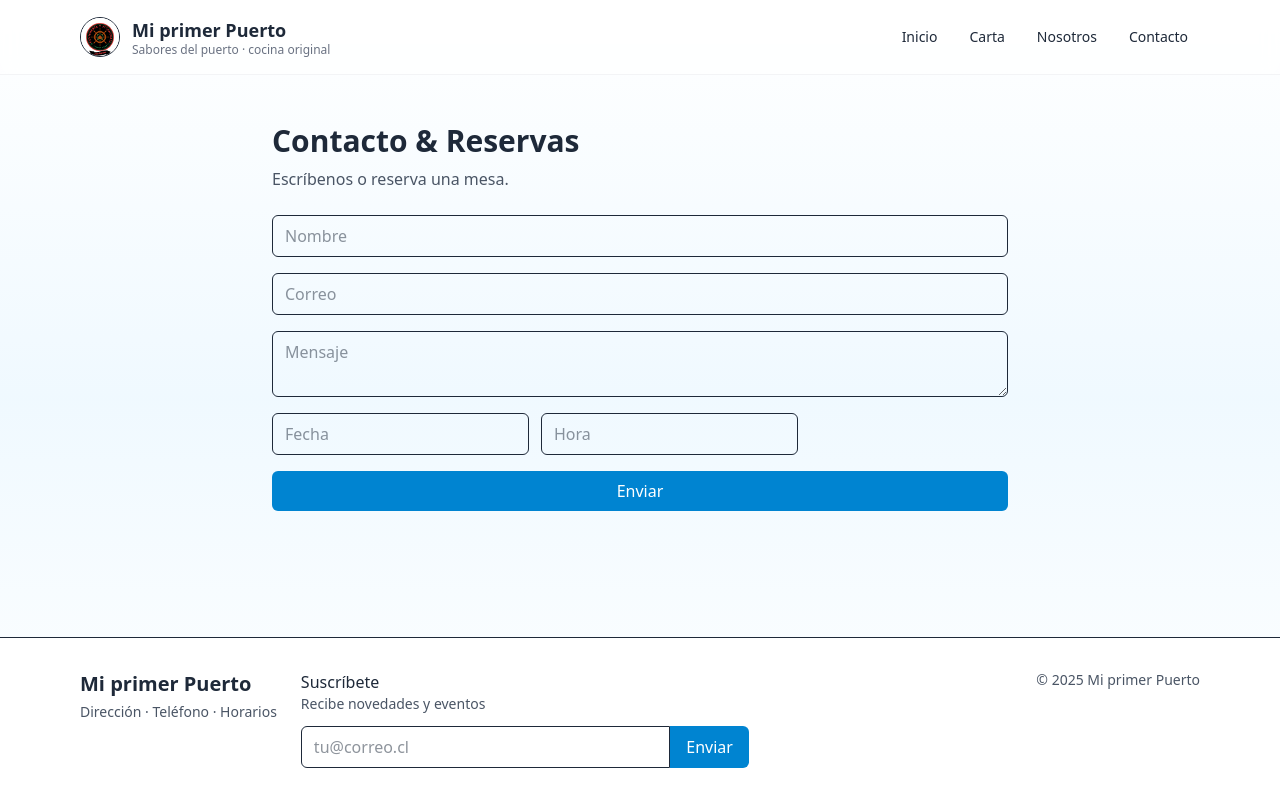
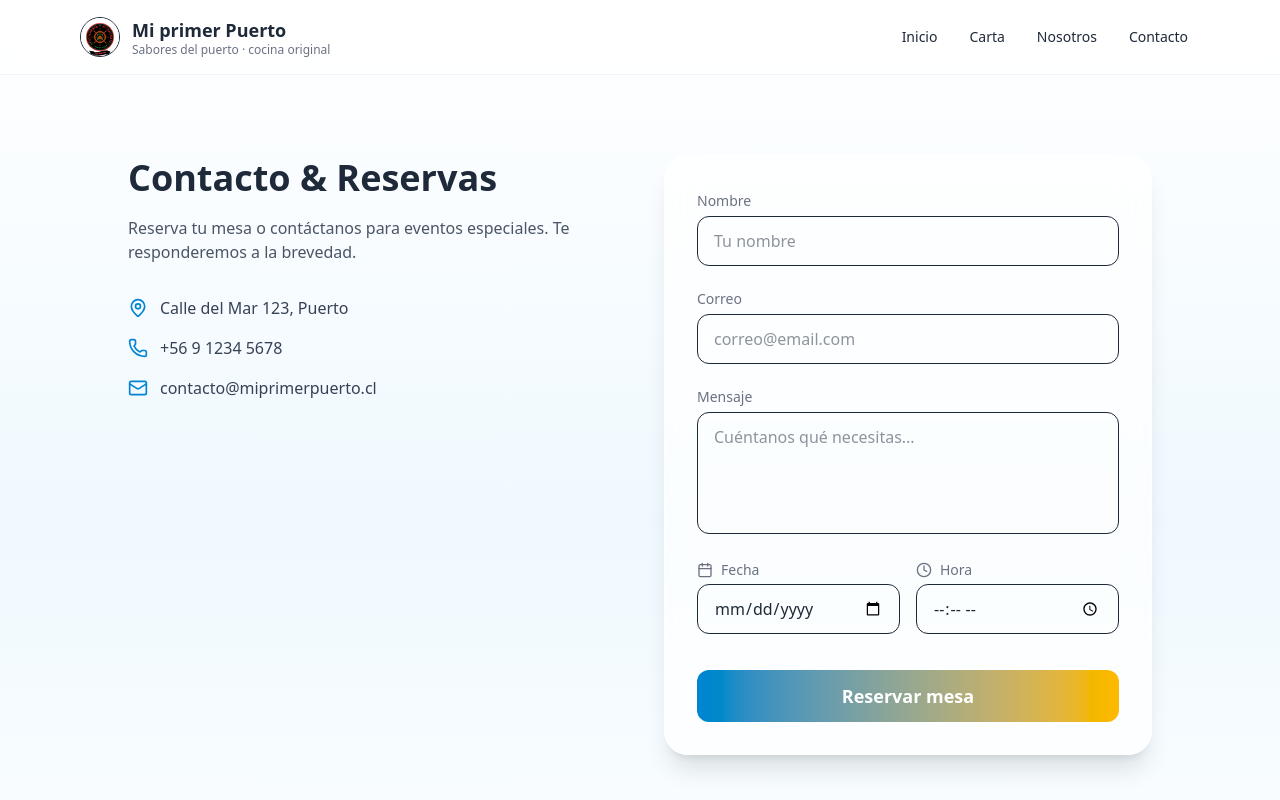
Before and after one commit to Hiperion23/Pimer_Puerto, a React (Vite) app: page /contact in a window 1280 px wide. Shown: the top 800 px of the page. Built offline with nearby package versions, Linux system fonts and the light colour scheme.

Commit message:
Cambios 3

```diff
--- a/package.json
+++ b/package.json
@@ -11,6 +11,7 @@
   },
   "dependencies": {
     "@tailwindcss/vite": "^4.1.17",
+    "lucide-react": "^0.562.0",
     "react": "^19.2.0",
     "react-dom": "^19.2.0",
     "react-router-dom": "^7.10.1",
--- a/src/Pages/Contact.tsx
+++ b/src/Pages/Contact.tsx
@@ -1,22 +1,102 @@
-
+import { MapPin, Mail, Phone, Calendar, Clock } from 'lucide-react'
 
 export default function Contact() {
-return (
-<section className="max-w-3xl mx-auto px-4 py-12">
-<h2 className="text-3xl font-semibold">Contacto & Reservas</h2>
-<p className="text-gray-600 mt-2">Escríbenos o reserva una mesa.</p>
+  return (
+    <section className="relative py-20 px-4">
 
+      {/* Background glow */}
+      <div className="absolute inset-0 bg-gradient-to-br from-sky-50 via-white to-amber-50 -z-10" />
 
-<form className="mt-6 grid gap-4">
-<input placeholder="Nombre" className="border rounded-md px-3 py-2" />
-<input placeholder="Correo" className="border rounded-md px-3 py-2" />
-<textarea placeholder="Mensaje" className="border rounded-md px-3 py-2" />
-<div className="flex gap-3">
-<input placeholder="Fecha" className="border rounded-md px-3 py-2" />
-<input placeholder="Hora" className="border rounded-md px-3 py-2" />
-</div>
-<button className="bg-sky-600 text-white px-4 py-2 rounded-md">Enviar</button>
-</form>
-</section>
-)
+      <div className="max-w-5xl mx-auto grid md:grid-cols-2 gap-12">
+
+        {/* INFO */}
+        <div>
+          <h2 className="text-4xl font-semibold leading-tight">
+            Contacto & Reservas
+          </h2>
+
+          <p className="text-gray-600 mt-4 max-w-md">
+            Reserva tu mesa o contáctanos para eventos especiales.
+            Te responderemos a la brevedad.
+          </p>
+
+          <ul className="mt-8 space-y-4 text-gray-700">
+            <li className="flex items-center gap-3">
+              <MapPin className="w-5 h-5 text-sky-600" />
+              Calle del Mar 123, Puerto
+            </li>
+            <li className="flex items-center gap-3">
+              <Phone className="w-5 h-5 text-sky-600" />
+              +56 9 1234 5678
+            </li>
+            <li className="flex items-center gap-3">
+              <Mail className="w-5 h-5 text-sky-600" />
+              contacto@miprimerpuerto.cl
+            </li>
+          </ul>
+        </div>
+
+        {/* FORM */}
+        <form className="bg-white/70 backdrop-blur-lg border border-white/60 shadow-xl rounded-3xl p-8 grid gap-5">
+
+          <div>
+            <label className="text-sm text-gray-500">Nombre</label>
+            <input
+              className="mt-1 w-full rounded-xl border px-4 py-3 focus:outline-none focus:ring-2 focus:ring-sky-500"
+              placeholder="Tu nombre"
+            />
+          </div>
+
+          <div>
+            <label className="text-sm text-gray-500">Correo</label>
+            <input
+              type="email"
+              className="mt-1 w-full rounded-xl border px-4 py-3 focus:outline-none focus:ring-2 focus:ring-sky-500"
+              placeholder="correo@email.com"
+            />
+          </div>
+
+          <div>
+            <label className="text-sm text-gray-500">Mensaje</label>
+            <textarea
+              rows={4}
+              className="mt-1 w-full rounded-xl border px-4 py-3 resize-none focus:outline-none focus:ring-2 focus:ring-sky-500"
+              placeholder="Cuéntanos qué necesitas..."
+            />
+          </div>
+
+          <div className="grid grid-cols-2 gap-4">
+            <div>
+              <label className="text-sm text-gray-500 flex items-center gap-2">
+                <Calendar className="w-4 h-4" />
+                Fecha
+              </label>
+              <input
+                type="date"
+                className="mt-1 w-full rounded-xl border px-4 py-3 focus:outline-none focus:ring-2 focus:ring-sky-500"
+              />
+            </div>
+
+            <div>
+              <label className="text-sm text-gray-500 flex items-center gap-2">
+                <Clock className="w-4 h-4" />
+                Hora
+              </label>
+              <input
+                type="time"
+                className="mt-1 w-full rounded-xl border px-4 py-3 focus:outline-none focus:ring-2 focus:ring-sky-500"
+              />
+            </div>
+          </div>
+
+          <button
+            type="submit"
+            className="mt-4 bg-gradient-to-r from-sky-600 to-amber-400 text-white py-3 rounded-xl font-semibold text-lg hover:opacity-90 transition"
+          >
+            Reservar mesa
+          </button>
+        </form>
+      </div>
+    </section>
+  )
 }
--- a/src/Pages/Home.tsx
+++ b/src/Pages/Home.tsx
@@ -1,24 +1,69 @@
 import Hero from '../Components/Hero'
+import DishCard from '../Components/DishCard'
+import type { Dish } from '../Components/DishCard'
 
+import cevicheImg from '../assets/images/dishes/ceviche.png'
+import risottoImg from '../assets/images/dishes/risotto.png'
+import salmonImg from '../assets/images/dishes/salmon.png'
+import { Link } from 'react-router-dom'
+
+const featuredDishes: Dish[] = [
+  {
+    id: '1',
+    name: 'Ceviche Mi Primer Puerto',
+    price: '$9.900',
+    description: 'Pescado fresco del día, cítrico y cilantro.',
+    image: cevicheImg,
+    tags: ['Fresco', 'Marino']
+  },
+  {
+    id: '2',
+    name: 'Pasta al Mar',
+    price: '$12.900',
+    description: 'Pasta fresca con mariscos seleccionados.',
+    image: risottoImg,
+    tags: ['Pasta', 'Mariscos']
+  },
+  {
+    id: '3',
+    name: 'Salmón a la Parrilla',
+    price: '$15.900',
+    description: 'Salmón chileno con mantequilla de limón.',
+    image: salmonImg,
+    tags: ['Premium']
+  }
+]
 
 export default function Home() {
-return (
-<div>
-<Hero />
+  return (
+    <>
+      <Hero />
 
+      <section className="max-w-6xl mx-auto px-4 py-16">
+        <div className="text-center max-w-2xl mx-auto">
+          <h3 className="text-3xl font-semibold">Platos destacados</h3>
+          <p className="text-gray-600 mt-3">
+            Una selección de nuestras preparaciones más solicitadas.
+          </p>
+        </div>
 
-<section className="max-w-6xl mx-auto px-4 py-12">
-<h3 className="text-2xl font-semibold">Platos destacados</h3>
-<p className="text-gray-600 mt-2">Una selección de nuestras especialidades.</p>
+        <div className="mt-12 grid grid-cols-1 sm:grid-cols-2 md:grid-cols-3 gap-8">
+          {featuredDishes.map(dish => (
+            <DishCard key={dish.id} dish={dish} onClick={function (): void {
+                  throw new Error('Function not implemented.')
+              } } />
+          ))}
+        </div>
 
-
-<div className="mt-6 grid grid-cols-1 sm:grid-cols-2 md:grid-cols-3 gap-6">
-{/* reemplaza con datos reales o map */}
-<div className="col-span-1 bg-white rounded-2xl p-6">Tarjeta de ejemplo</div>
-<div className="col-span-1 bg-white rounded-2xl p-6">Tarjeta de ejemplo</div>
-<div className="col-span-1 bg-white rounded-2xl p-6">Tarjeta de ejemplo</div>
-</div>
-</section>
-</div>
-)
+        <div className="mt-12 text-center">
+          <Link
+            to="/menu"
+            className="inline-block px-6 py-3 rounded-full bg-sky-600 text-white font-semibold hover:bg-sky-700 transition"
+          >
+            Ver carta completa
+          </Link>
+        </div>
+      </section>
+    </>
+  )
 }
```
Also changed, not shown: 1 other file (tests, documents, lock files or other folders).
